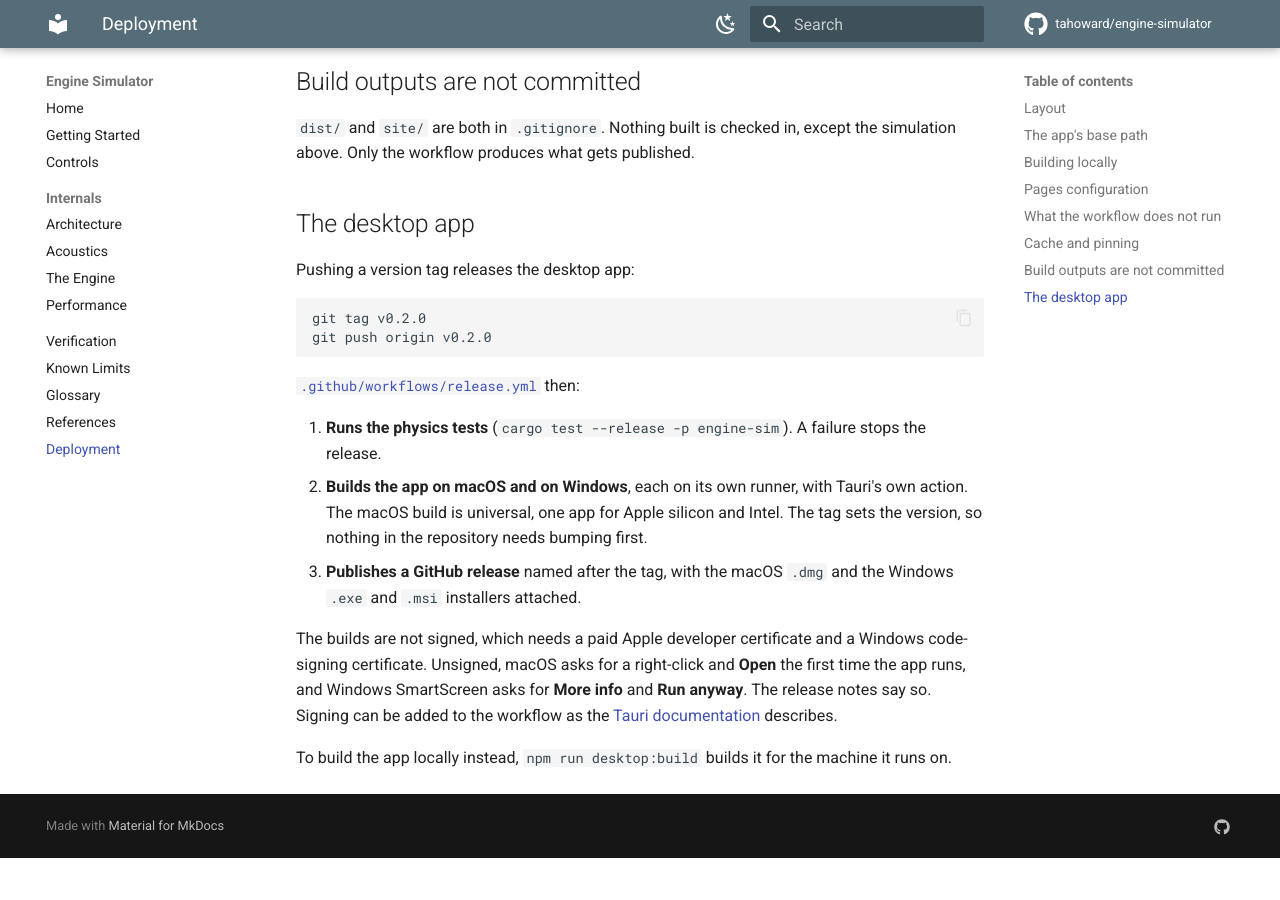
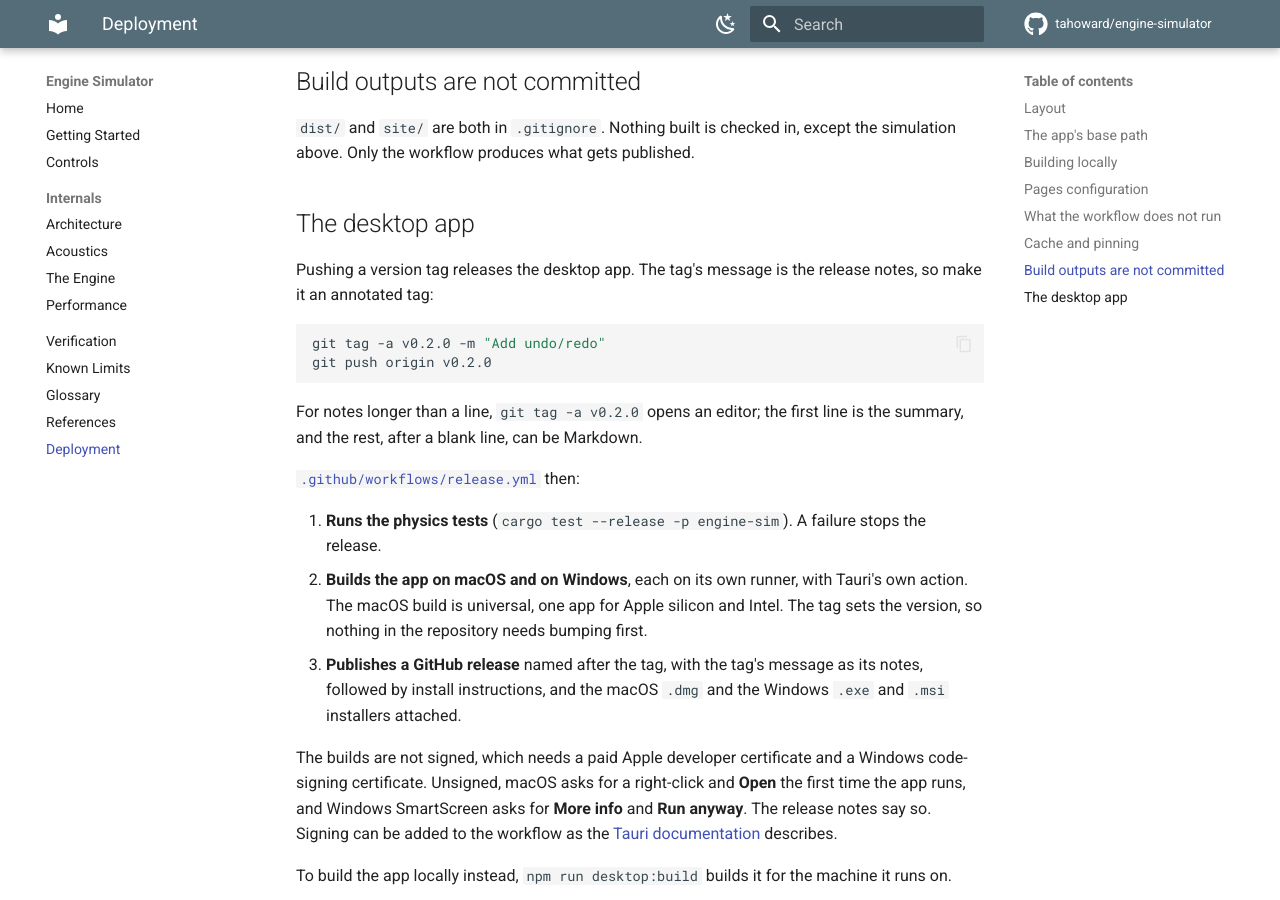
Before and after one commit to tahoward/engine-simulator, an MkDocs documentation site: the page built from docs/deployment.md, in a window 1280 px wide and 900 px high, scrolled down 2450 px. Built offline with MkDocs 1.6.1 and Material for MkDocs 9.7.7, drawn with Linux system fonts in a browser that asks for light colours; comment, search, counter and statistics services are not loaded; before the commit the page ends 3308 px from its top, so only the background shows below that.

Commit message:
update docs and workflow

````diff
--- a/docs/deployment.md
+++ b/docs/deployment.md
@@ -104,12 +104,16 @@ Only the workflow produces what gets published.
 
 ## The desktop app
 
-Pushing a version tag releases the desktop app:
+Pushing a version tag releases the desktop app. The tag's message is the release notes, so make it
+an annotated tag:
 
 ```bash
-git tag v0.2.0
+git tag -a v0.2.0 -m "Add undo/redo"
 git push origin v0.2.0
 ```
+
+For notes longer than a line, `git tag -a v0.2.0` opens an editor; the first line is the summary, and
+the rest, after a blank line, can be Markdown.
 
 [`.github/workflows/release.yml`](https://github.com/tahoward/engine-simulator/blob/main/.github/workflows/release.yml)
 then:
@@ -118,8 +122,9 @@ then:
 2. **Builds the app on macOS and on Windows**, each on its own runner, with Tauri's own action. The
    macOS build is universal, one app for Apple silicon and Intel. The tag sets the version, so
    nothing in the repository needs bumping first.
-3. **Publishes a GitHub release** named after the tag, with the macOS `.dmg` and the Windows `.exe`
-   and `.msi` installers attached.
+3. **Publishes a GitHub release** named after the tag, with the tag's message as its notes, followed
+   by install instructions, and the macOS `.dmg` and the Windows `.exe` and `.msi` installers
+   attached.
 
 The builds are not signed, which needs a paid Apple developer certificate and a Windows
 code-signing certificate. Unsigned, macOS asks for a right-click and **Open** the first time the app
````
Also changed, not shown: 1 other file.
